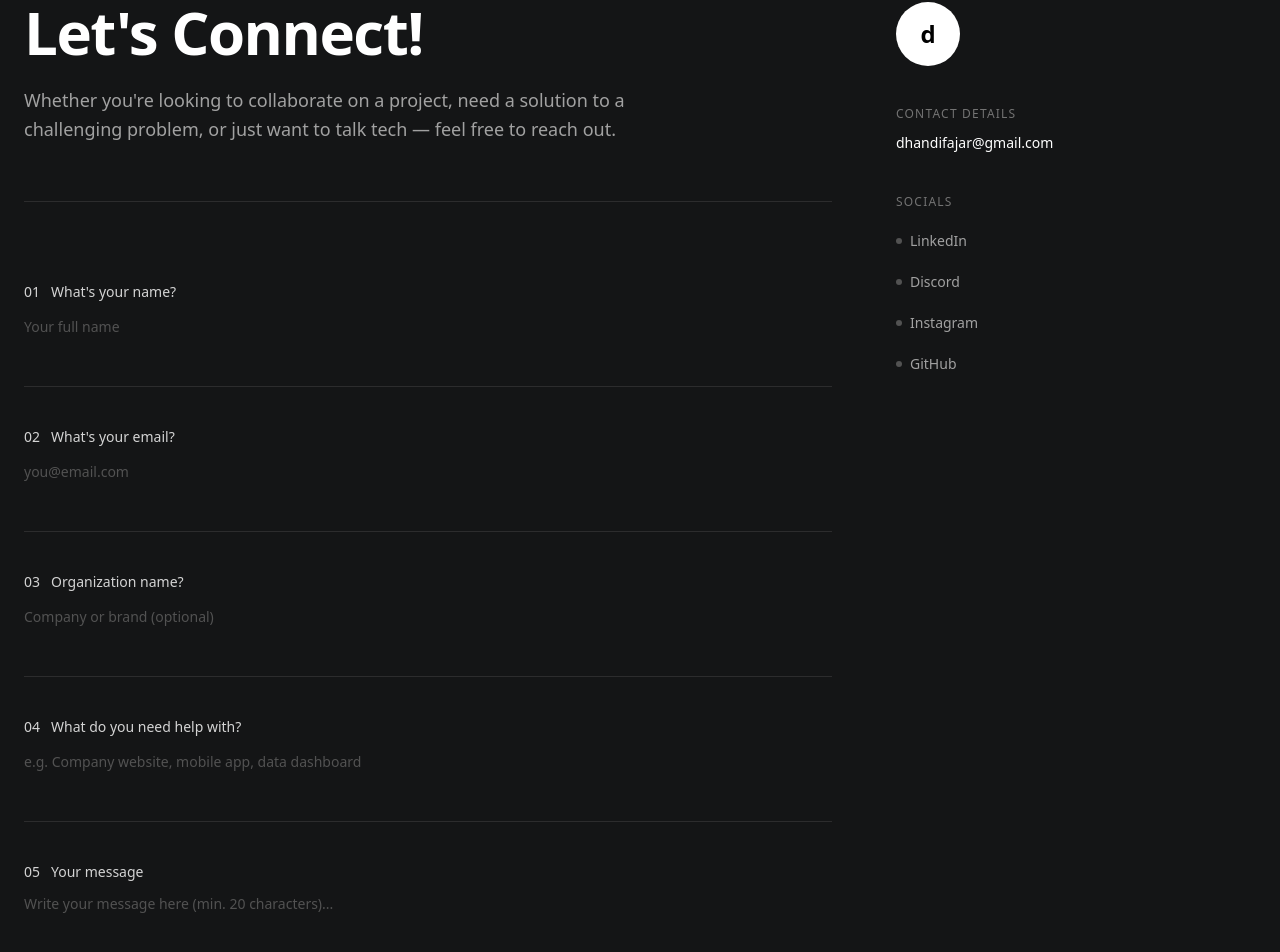
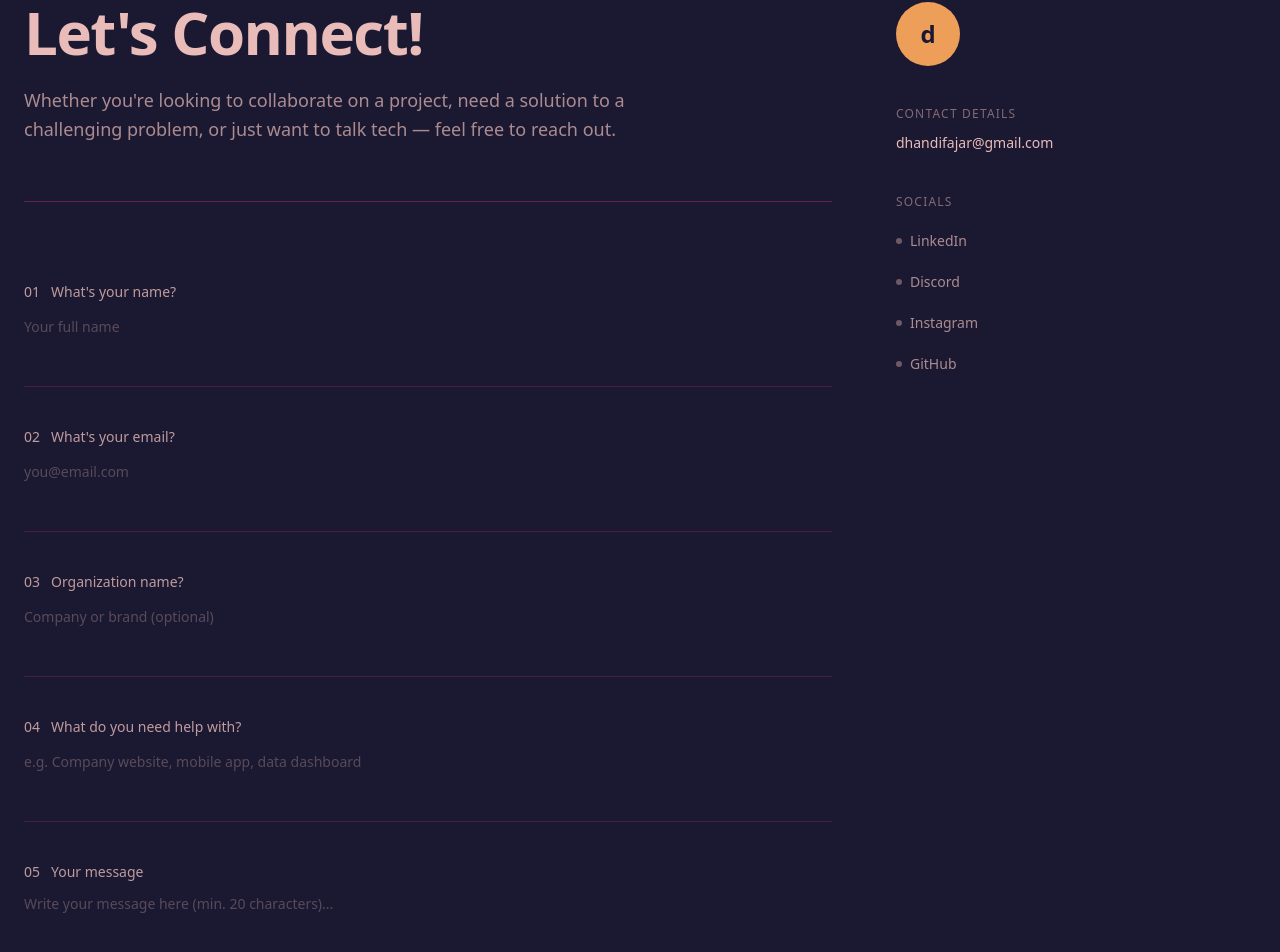
Before and after one commit to akudhandi/dhandifajar, a Next.js app: page /contactme in a window 1280 px wide. Shown: the part 158-1110 px from the top of the page. Built offline with nearby package versions, Linux system fonts and the light colour scheme; no server answers; the database is empty.

Commit message:
style: migrasi palette contactme + ContactForm ke Sunset/Plum

```diff
--- a/src/app/contactme/page.tsx
+++ b/src/app/contactme/page.tsx
@@ -15,7 +15,7 @@ export default function ContactMePage() {
     { name: "GitHub", link: content.profile.socials.github },
   ];
   return (
-    <main className="min-h-screen w-full bg-[#141516] text-white selection:bg-cyan-500">
+    <main className="min-h-screen w-full bg-[#1B1931] text-[#E9BCB9] selection:bg-[#ED9E59] selection:text-[#1B1931]">
 
       {/* NAVBAR */}
       <Navbar />
@@ -33,14 +33,14 @@ export default function ContactMePage() {
             </Reveal>
 
             <Reveal delay={0.3}>
-              <p className="mt-6 max-w-2xl text-neutral-400 leading-relaxed text-lg">
+              <p className="mt-6 max-w-2xl text-[#E9BCB9]/70 leading-relaxed text-lg">
                 Whether you&apos;re looking to collaborate on a project, need a solution
                 to a challenging problem, or just want to talk tech — feel free to reach out.
               </p>
             </Reveal>
 
             <Reveal delay={0.5}>
-              <div className="mt-14 border-t border-white/10 pt-10">
+              <div className="mt-14 border-t border-[#662249] pt-10">
                 <ContactForm />
               </div>
             </Reveal>
@@ -52,18 +52,18 @@ export default function ContactMePage() {
 
               {/* LOGO */}
               <Reveal delay={0.6}>
-                <div className="h-16 w-16 rounded-full bg-white flex items-center justify-center">
-                  <span className="text-black font-bold text-2xl">d</span>
+                <div className="h-16 w-16 rounded-full bg-[#ED9E59] flex items-center justify-center">
+                  <span className="text-[#1B1931] font-bold text-2xl">d</span>
                 </div>
               </Reveal>
 
               {/* EMAIL */}
               <Reveal delay={0.7}>
                 <div>
-                  <p className="text-xs text-neutral-500 mb-2 uppercase tracking-widest">Contact Details</p>
+                  <p className="text-xs text-[#E9BCB9]/50 mb-2 uppercase tracking-widest">Contact Details</p>
                   <a
                     href={`mailto:${content.profile.email}`}
-                    className="text-sm hover:text-cyan-400 transition-colors"
+                    className="text-sm hover:text-[#ED9E59] transition-colors"
                   >
                     {content.profile.email}
                   </a>
@@ -73,7 +73,7 @@ export default function ContactMePage() {
               {/* SOCIALS */}
               <Reveal delay={0.8}>
                 <div>
-                  <p className="text-xs text-neutral-500 mb-4 uppercase tracking-widest">Socials</p>
+                  <p className="text-xs text-[#E9BCB9]/50 mb-4 uppercase tracking-widest">Socials</p>
                   <ul className="space-y-4">
                     {socials.map((item) => (
                       <li key={item.name}>
@@ -83,16 +83,16 @@ export default function ContactMePage() {
                           rel="noopener noreferrer"
                           className="
                             group inline-flex items-center gap-2
-                            text-sm text-neutral-400
+                            text-sm text-[#E9BCB9]/70
                             transition-all duration-300
-                            hover:text-white hover:translate-x-2
+                            hover:text-[#ED9E59] hover:translate-x-2
                           "
                         >
                           <span
                             className="
-                              h-1.5 w-1.5 rounded-full bg-neutral-600
+                              h-1.5 w-1.5 rounded-full bg-[#E9BCB9]/40
                               transition-all duration-300
-                              group-hover:bg-cyan-400 group-hover:scale-125
+                              group-hover:bg-[#ED9E59] group-hover:scale-125
                             "
                           />
                           {item.name}
--- a/src/components/ContactForm.tsx
+++ b/src/components/ContactForm.tsx
@@ -72,7 +72,7 @@ export default function ContactForm() {
         className="py-10 rounded-2xl border border-emerald-500/30 bg-emerald-500/10 p-8 text-center"
       >
         <p className="text-emerald-300 font-semibold text-lg">Pesan terkirim. Terima kasih!</p>
-        <p className="text-neutral-400 text-sm mt-2">
+        <p className="text-[#E9BCB9]/60 text-sm mt-2">
           Saya akan membalas via email secepatnya. Butuh cepat? Hubungi via WhatsApp.
         </p>
         <div className="mt-6 flex justify-center gap-3">
@@ -80,14 +80,14 @@ export default function ContactForm() {
             href="https://wa.me/6285648058508"
             target="_blank"
             rel="noopener noreferrer"
-            className="px-6 py-2.5 rounded-full text-sm font-medium bg-white text-black hover:bg-cyan-300 transition"
+            className="px-6 py-2.5 rounded-full text-sm font-medium bg-[#ED9E59] text-[#1B1931] hover:bg-[#E9BCB9] transition"
           >
             Chat WhatsApp
           </a>
           <button
             type="button"
             onClick={() => setStatus("idle")}
-            className="px-6 py-2.5 rounded-full text-sm border border-white/20 text-neutral-300 hover:bg-white/10 transition"
+            className="px-6 py-2.5 rounded-full text-sm border border-[#662249] text-[#E9BCB9]/70 hover:bg-[#44174E] transition"
           >
             Kirim lagi
           </button>
@@ -99,7 +99,7 @@ export default function ContactForm() {
   const sending = status === "sending";
 
   return (
-    <form onSubmit={onSubmit} noValidate className="divide-y divide-white/10" aria-describedby={formError ? "contact-error" : undefined}>
+    <form onSubmit={onSubmit} noValidate className="divide-y divide-[#662249]/60" aria-describedby={formError ? "contact-error" : undefined}>
       <Field
         index="01"
         id="contact-name"
@@ -143,7 +143,7 @@ export default function ContactForm() {
 
       {/* MESSAGE */}
       <div className="py-10">
-        <label htmlFor="contact-message" className="text-sm text-neutral-300 mb-3 block">
+        <label htmlFor="contact-message" className="text-sm text-[#E9BCB9]/80 mb-3 block">
           05 &nbsp; Your message
         </label>
         <textarea
@@ -155,7 +155,7 @@ export default function ContactForm() {
           placeholder="Write your message here (min. 20 characters)..."
           aria-invalid={!!fieldErrors.message}
           aria-describedby={fieldErrors.message ? "contact-message-error" : undefined}
-          className="w-full bg-transparent text-sm outline-none resize-none placeholder:text-neutral-600 focus:placeholder:text-neutral-500 border-b border-transparent focus:border-cyan-500/50 transition pb-2"
+          className="w-full bg-transparent text-sm text-[#E9BCB9] outline-none resize-none placeholder:text-[#E9BCB9]/30 focus:placeholder:text-[#E9BCB9]/50 border-b border-transparent focus:border-[#ED9E59]/50 transition pb-2"
         />
         {fieldErrors.message && (
           <p id="contact-message-error" role="alert" className="text-red-400 text-xs mt-2">
@@ -188,9 +188,9 @@ export default function ContactForm() {
           disabled={sending}
           className="
             px-10 py-3 rounded-full text-sm font-medium
-            bg-sky-500 text-black
+            bg-[#ED9E59] text-[#1B1931]
             transition-all duration-300
-            hover:scale-105 hover:shadow-[0_0_25px_rgba(56,189,248,0.6)]
+            hover:scale-105 hover:shadow-[0_0_25px_rgba(237,158,89,0.6)]
             active:scale-95 disabled:opacity-60 disabled:hover:scale-100 disabled:cursor-wait
           "
         >
@@ -224,7 +224,7 @@ function Field({
 }) {
   return (
     <div className="py-10">
-      <label htmlFor={id} className="text-sm text-neutral-300 mb-3 block">
+      <label htmlFor={id} className="text-sm text-[#E9BCB9]/80 mb-3 block">
         {index} &nbsp; {label}
       </label>
       <input
@@ -237,7 +237,7 @@ function Field({
         autoComplete={autoComplete}
         aria-invalid={!!error}
         aria-describedby={error ? `${id}-error` : undefined}
-        className="w-full bg-transparent text-sm outline-none placeholder:text-neutral-600 border-b border-transparent focus:border-cyan-500/50 transition pb-2"
+        className="w-full bg-transparent text-sm text-[#E9BCB9] outline-none placeholder:text-[#E9BCB9]/30 border-b border-transparent focus:border-[#ED9E59]/50 transition pb-2"
       />
       {error && (
         <p id={`${id}-error`} role="alert" className="text-red-400 text-xs mt-2">
```
